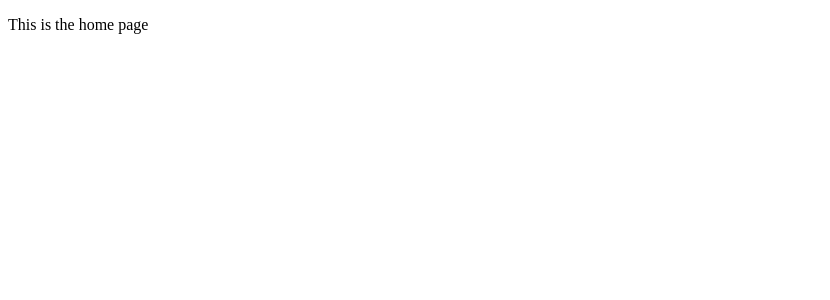
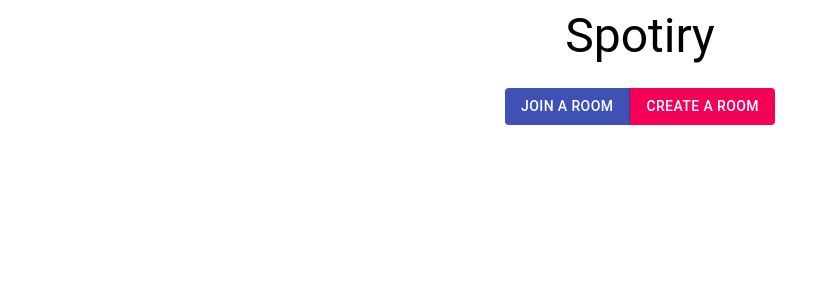
Before and after one commit to DarishkaAMS/Dj_Projects-SpotiRy, a React app in the folder SpotiRy/frontend/: page / in a window 1280 px wide. Shown: the top 300 px of the page, without its empty margins (0-830 px from the left). Built offline with nearby package versions, Linux system fonts and the light colour scheme; no server answers; the HTML template or start-up script is replaced by a standard one.

Commit message:
Add Home Page @ FE

```diff
--- a/SpotiRy/frontend/src/components/HomePage.js
+++ b/SpotiRy/frontend/src/components/HomePage.js
@@ -1,10 +1,8 @@
 import React, { Component } from "react";
-
+import RoomJoinPage from "./RoomJoinPage";
 import CreateRoomPage from "./CreateRoomPage";
-import JoinRoomPage from "./JoinRoomPage";
 import Room from "./Room";
-
-
+import { Grid, Button, ButtonGroup, Typography } from "@material-ui/core";
 import {
   BrowserRouter as Router,
   Switch,
@@ -16,16 +14,59 @@ import {
 export default class HomePage extends Component {
   constructor(props) {
     super(props);
+    this.state = {
+      roomCode: null,
+    };
+  }
+
+  async componentDidMount() {
+    fetch("/api/user-in-room")
+      .then((response) => response.json())
+      .then((data) => {
+        this.setState({
+          roomCode: data.code,
+        });
+      });
+  }
+
+  renderHomePage() {
+    return (
+      <Grid container spacing={3}>
+        <Grid item xs={12} align="center">
+          <Typography variant="h3" compact="h3">
+            Spotiry
+          </Typography>
+        </Grid>
+        <Grid item xs={12} align="center">
+          <ButtonGroup disableElevation variant="contained" color="primary">
+            <Button color="primary" to="/join" component={Link}>
+              Join a Room
+            </Button>
+            <Button color="secondary" to="/create" component={Link}>
+              Create a Room
+            </Button>
+          </ButtonGroup>
+        </Grid>
+      </Grid>
+    );
   }
 
   render() {
     return (
       <Router>
         <Switch>
-          <Route exact path="/">
-            <p>This is the home page</p>
-          </Route>
-          <Route path="/join" component={JoinRoomPage} />
+          <Route
+            exact
+            path="/"
+            render={() => {
+              return this.state.roomCode ? (
+                <Redirect to={`/room/${this.state.roomCode}`} />
+              ) : (
+                this.renderHomePage()
+              );
+            }}
+          />
+          <Route path="/join" component={RoomJoinPage} />
           <Route path="/create" component={CreateRoomPage} />
           <Route path="/room/:roomCode" component={Room} />
         </Switch>
```
